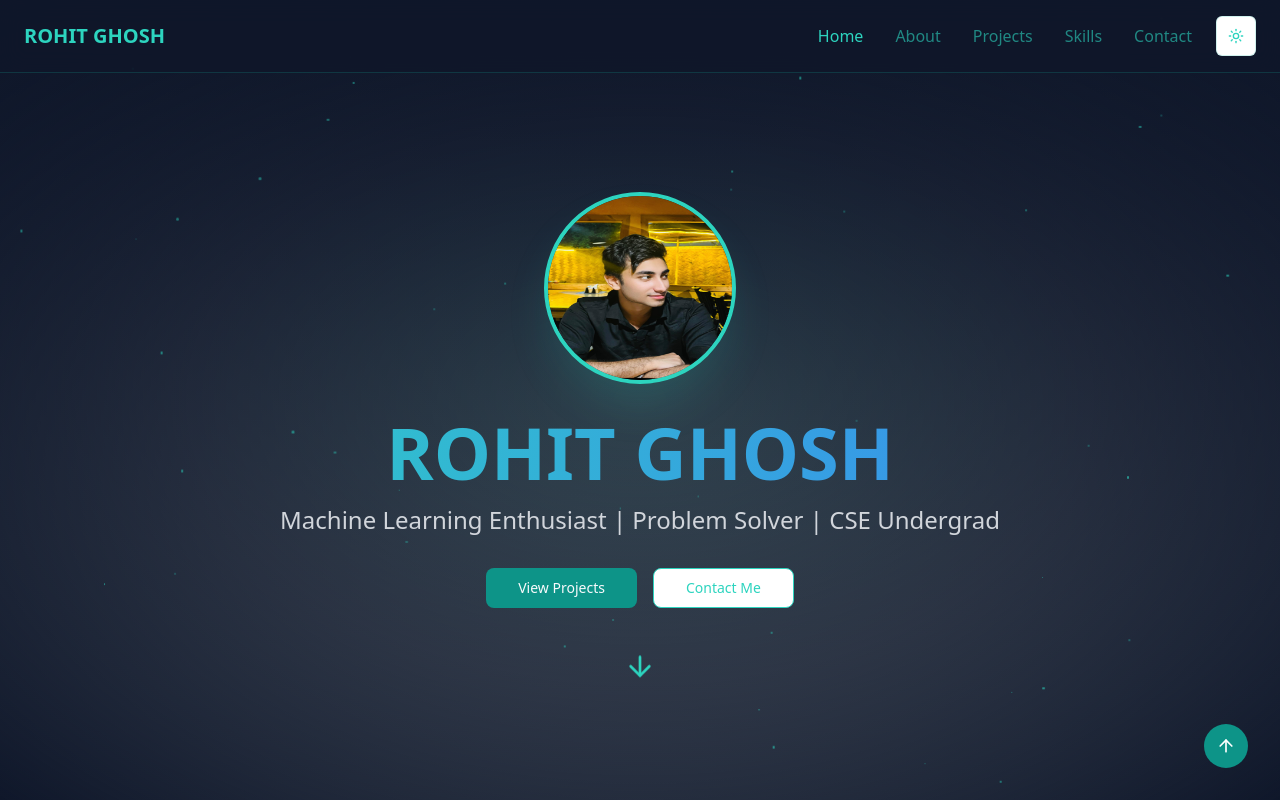
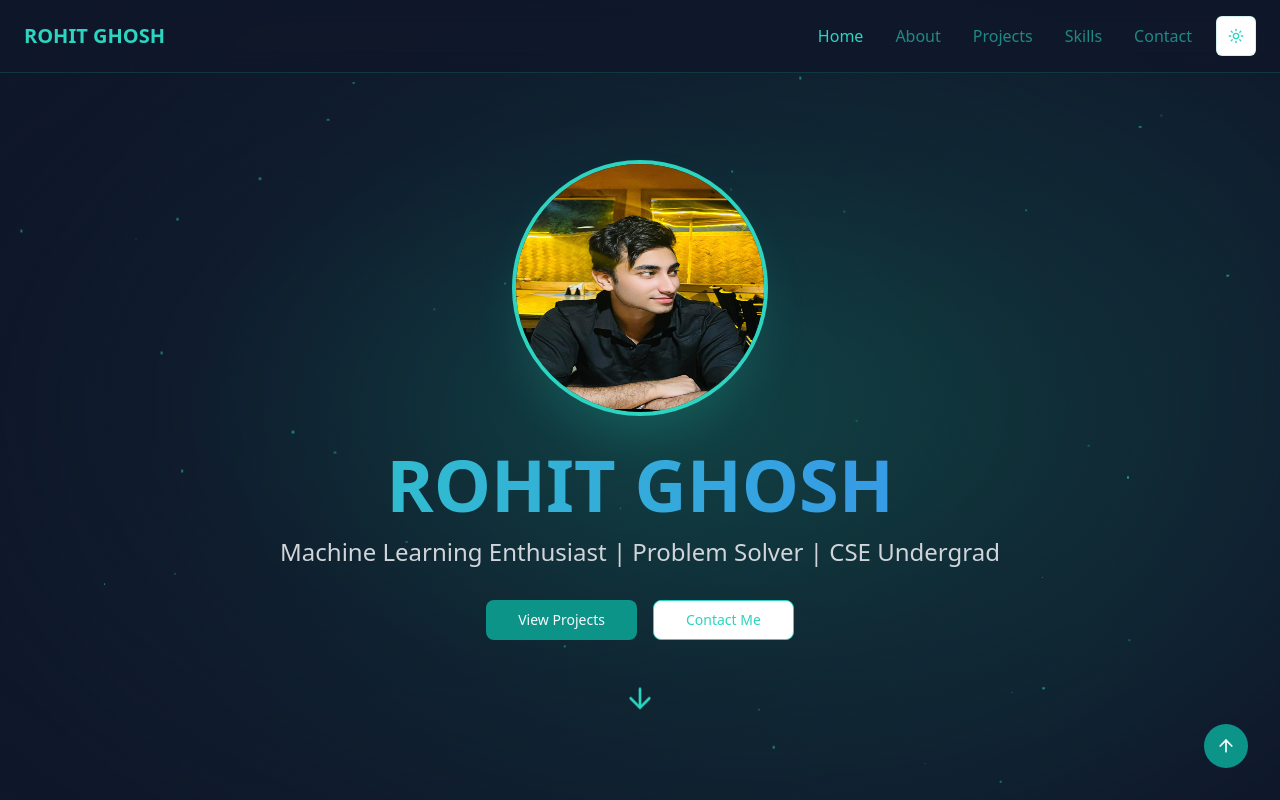
Before and after one commit to rohitghosh03/rohit-ghosh-portfolio-verse, a React (Vite) app: page / in a window 1280 px wide. Shown: the top 800 px of the page. Built offline with nearby package versions, Linux system fonts and the light colour scheme.

Commit message:
Refactor: Apply aqua background and increase profile image size
Adjusted the background color to match the provided image and increased the size of the profile image in the hero section.

```diff
--- a/src/pages/Index.tsx
+++ b/src/pages/Index.tsx
@@ -91,11 +91,11 @@ const Index = () => {
 
   const themeClasses = {
     background: isDarkMode
-      ? "bg-gradient-to-b from-slate-900 via-teal-900/20 to-slate-900"
-      : "bg-gradient-to-b from-gray-50 via-blue-50/20 to-gray-50",
+      ? "bg-gradient-to-br from-slate-900 via-teal-900 to-slate-800"
+      : "bg-gradient-to-br from-gray-50 via-blue-50 to-gray-100",
     text: isDarkMode ? "text-white" : "text-gray-900",
     nav: isDarkMode ? "bg-slate-900/80" : "bg-white/80",
-    card: isDarkMode ? "bg-slate-800/50" : "bg-white/30",
+    card: isDarkMode ? "bg-slate-800/30" : "bg-white/30",
     border: isDarkMode ? "border-teal-500/20" : "border-blue-500/20",
     accent: isDarkMode ? "text-teal-400" : "text-blue-600"
   };
@@ -104,7 +104,7 @@ const Index = () => {
     <div className={`min-h-screen ${themeClasses.background} ${themeClasses.text} relative overflow-x-hidden transition-colors duration-300`}>
       {/* Animated Background */}
       <div className="fixed inset-0 overflow-hidden pointer-events-none">
-        <div className={`absolute inset-0 ${isDarkMode ? 'bg-[radial-gradient(ellipse_at_center,_var(--tw-gradient-stops))] from-teal-900/20 via-slate-900/50 to-slate-900' : 'bg-[radial-gradient(ellipse_at_center,_var(--tw-gradient-stops))] from-blue-100/20 via-gray-50/50 to-gray-50'}`}></div>
+        <div className={`absolute inset-0 ${isDarkMode ? 'bg-[radial-gradient(ellipse_at_center,_var(--tw-gradient-stops))] from-teal-800/30 via-slate-900/60 to-slate-900' : 'bg-[radial-gradient(ellipse_at_center,_var(--tw-gradient-stops))] from-blue-100/20 via-gray-50/50 to-gray-50'}`}></div>
         {[...Array(50)].map((_, i) => {
           const randomX = Math.random() * 100;
           const randomY = Math.random() * 100;
@@ -199,7 +199,7 @@ const Index = () => {
             <img
               src="/lovable-uploads/ebc39003-92e0-4b65-b9e1-d2767a47520f.png"
               alt="Rohit Ghosh"
-              className={`w-48 h-48 rounded-full mx-auto mb-8 border-4 ${isDarkMode ? 'border-teal-400 shadow-2xl shadow-teal-400/20' : 'border-blue-500 shadow-2xl shadow-blue-500/20'}`}
+              className={`w-64 h-64 rounded-full mx-auto mb-8 border-4 ${isDarkMode ? 'border-teal-400 shadow-2xl shadow-teal-400/20' : 'border-blue-500 shadow-2xl shadow-blue-500/20'}`}
             />
           </div>
           <h1 className={`text-5xl md:text-7xl font-bold mb-4 ${isDarkMode ? 'bg-gradient-to-r from-teal-400 to-blue-500' : 'bg-gradient-to-r from-blue-600 to-purple-600'} bg-clip-text text-transparent`}>
@@ -359,12 +359,12 @@ const Index = () => {
           <h2 className={`text-4xl font-bold text-center mb-16 ${themeClasses.accent}`}>SKILLS</h2>
           <div className="grid md:grid-cols-3 gap-8">
             {Object.entries(skills).map(([category, skillList], index) => (
-              <Card key={index} className={`${isDarkMode ? 'bg-white/10' : 'bg-white/20'} backdrop-blur-lg border border-white/20 shadow-xl hover:shadow-2xl transition-all duration-300 hover:scale-105`}>
+              <Card key={index} className={`${isDarkMode ? 'bg-gradient-to-br from-teal-900/20 via-slate-800/30 to-teal-800/20' : 'bg-gradient-to-br from-white/30 via-blue-50/40 to-white/20'} backdrop-blur-xl border ${isDarkMode ? 'border-teal-500/30' : 'border-blue-300/30'} shadow-2xl hover:shadow-3xl transition-all duration-300 hover:scale-105 hover:border-opacity-50`}>
                 <CardContent className="p-8">
                   <h3 className={`text-xl font-bold mb-6 ${themeClasses.accent} text-center`}>{category}</h3>
                   <div className="space-y-3">
                     {skillList.map((skill, i) => (
-                      <div key={i} className={`${isDarkMode ? 'bg-white/5' : 'bg-white/30'} backdrop-blur-sm p-3 rounded-lg text-center border border-white/10 hover:border-white/30 transition-all duration-200`}>
+                      <div key={i} className={`${isDarkMode ? 'bg-teal-900/20 border-teal-500/20' : 'bg-white/40 border-blue-300/20'} backdrop-blur-sm p-3 rounded-lg text-center border hover:border-opacity-50 transition-all duration-200 hover:scale-105`}>
                         <span className={`${isDarkMode ? 'text-gray-200' : 'text-gray-700'}`}>{skill}</span>
                       </div>
                     ))}
```
